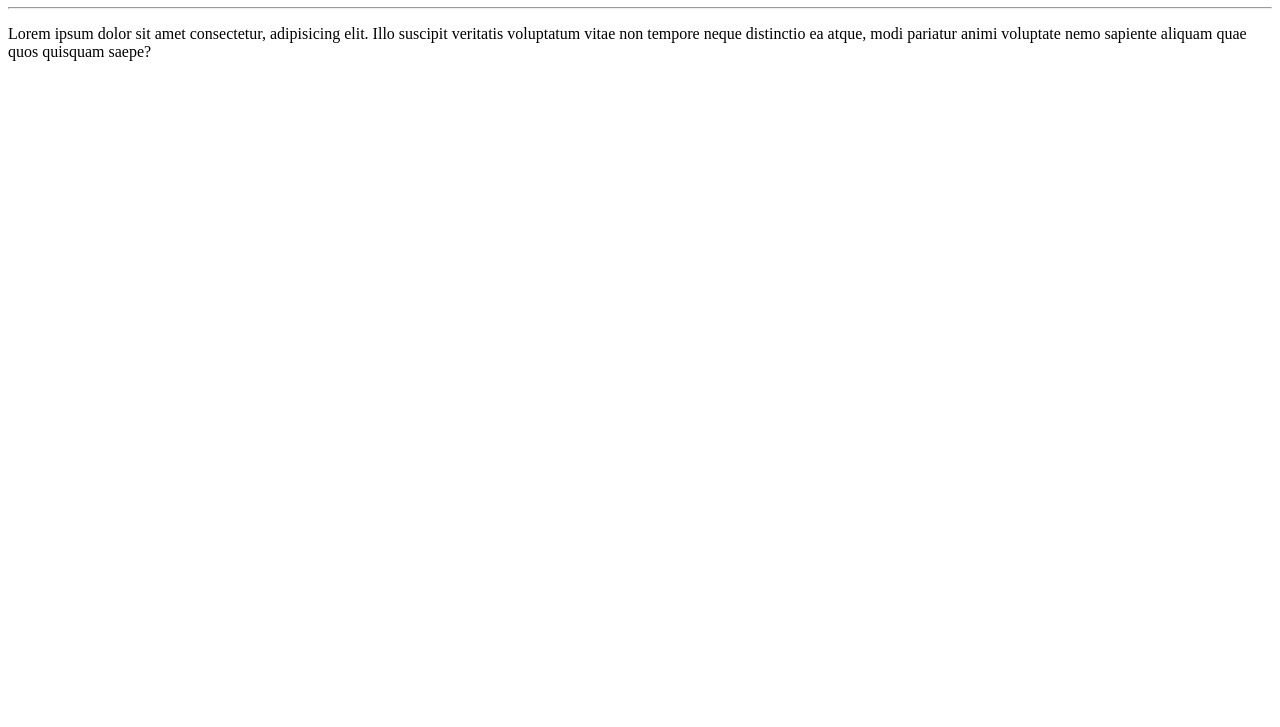
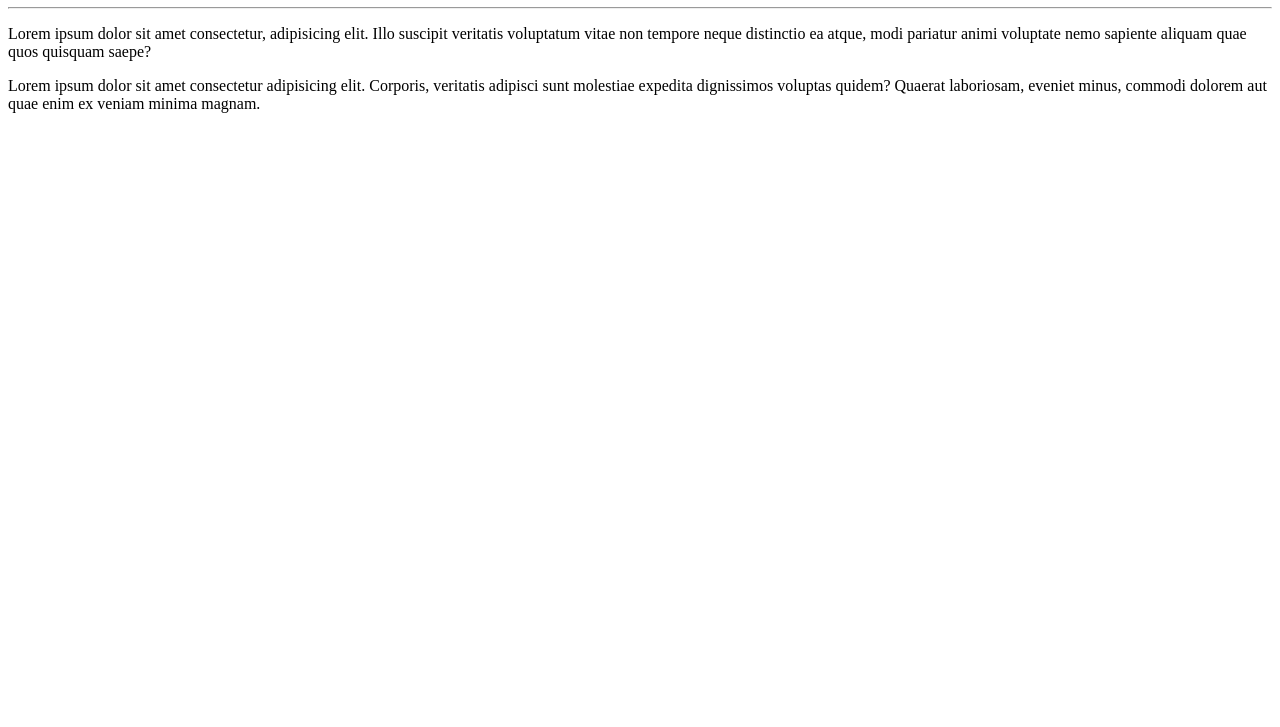
Before and after one commit to rodrigo-oc/Ola-Mundo, a plain HTML site: page site-exemplo/index.html in a window 1280 px wide. Shown: the part 73-800 px from the top of the page. Drawn offline with Linux system fonts and the light colour scheme.

Commit message:
Update index.html

```diff
--- a/site-exemplo/index.html
+++ b/site-exemplo/index.html
@@ -9,5 +9,6 @@
     <h1>Olá, Mundo</h1>
     <hr>
     <p>Lorem ipsum dolor sit amet consectetur, adipisicing elit. Illo suscipit veritatis voluptatum vitae non tempore neque distinctio ea atque, modi pariatur animi voluptate nemo sapiente aliquam quae quos quisquam saepe?</p>
+    <p>Lorem ipsum dolor sit amet consectetur adipisicing elit. Corporis, veritatis adipisci sunt molestiae expedita dignissimos voluptas quidem? Quaerat laboriosam, eveniet minus, commodi dolorem aut quae enim ex veniam minima magnam.</p>
 </body>
 </html>
```
